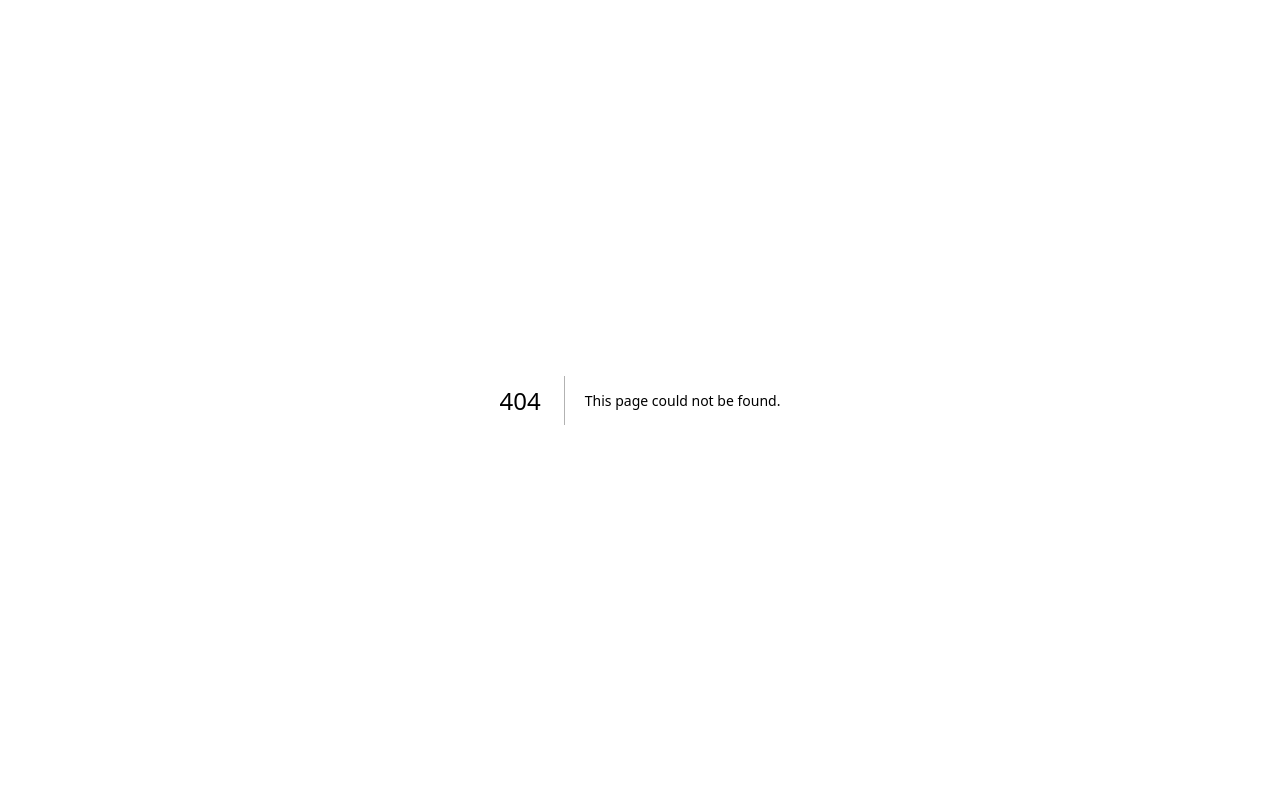
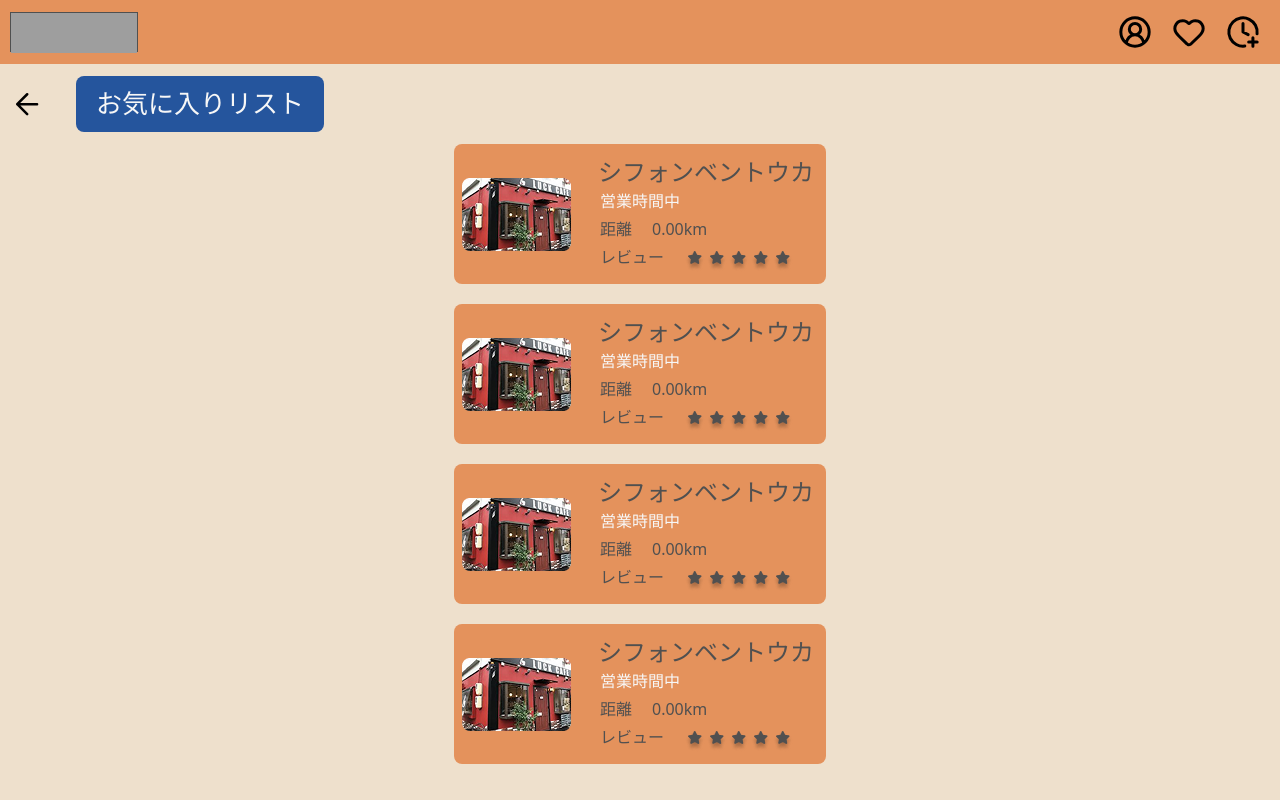
Before and after one commit to vantan-production/OutingSuggestionApp, a Next.js app in the folder frontend/src/: page /favorite in a window 1280 px wide. Before the commit this address had no page. Built offline with nearby package versions, Linux system fonts and the light colour scheme; grey boxes are pictures that could not be loaded; a web font is replaced by a local one.

Commit message:
[add]お気に入りページ追加 [fix]store-listの余白を修正

```diff
--- a/frontend/src/components/store-list.tsx
+++ b/frontend/src/components/store-list.tsx
@@ -3,7 +3,7 @@
 
 function StoreList() {
   return (
-  <div className="p-5">
+  <div className="pb-5">
     <div className="bg-orange flex w-93 h-35 rounded-lg items-center justify-between p-2 text-black">
       <div><img src="/images/store-list-image.png" alt="store-image" /></div>
       <div>
--- /dev/null
+++ b/frontend/src/src/app/favorite/page.tsx
@@ -0,0 +1,35 @@
+"use client";
+import { useRouter } from "next/navigation";
+import StoreList from "../../../components/store-list";
+import Header from "../../../components/guestHeader";
+
+function FavoriteForm() {
+    const router = useRouter()
+
+    return(
+        <div className="bg-beige h-screen">
+            <Header></Header>
+
+            <main>
+                <div className="flex w-77 h-20 items-center justify-between mx-4">
+                    <button onClick={()  => router.push("/top")}>
+                        <svg xmlns="http://www.w3.org/2000/svg" width="23" height="23" viewBox="0 0 23 23" fill="none">
+                            <path d="M11.1667 21.0833L1.25 11.1667M1.25 11.1667L11.1667 1.25M1.25 11.1667H21.0833" stroke="black" strokeWidth="2.5" strokeLinecap="round" strokeLinejoin="round"/>
+                        </svg>
+                    </button>
+                    <h1 className="h1 w-62 h-14 bg-blue text-white rounded-lg flex items-center justify-center">お気に入りリスト</h1>
+                </div>
+                <section className="flex flex-col items-center">
+                    {/* 後で変数出力に切り替え */}
+                    <StoreList></StoreList>
+                    <StoreList></StoreList>
+                    <StoreList></StoreList>
+                    <StoreList></StoreList>
+                </section>
+            </main>
+
+        </div>
+    );
+}
+
+export default FavoriteForm;
```
